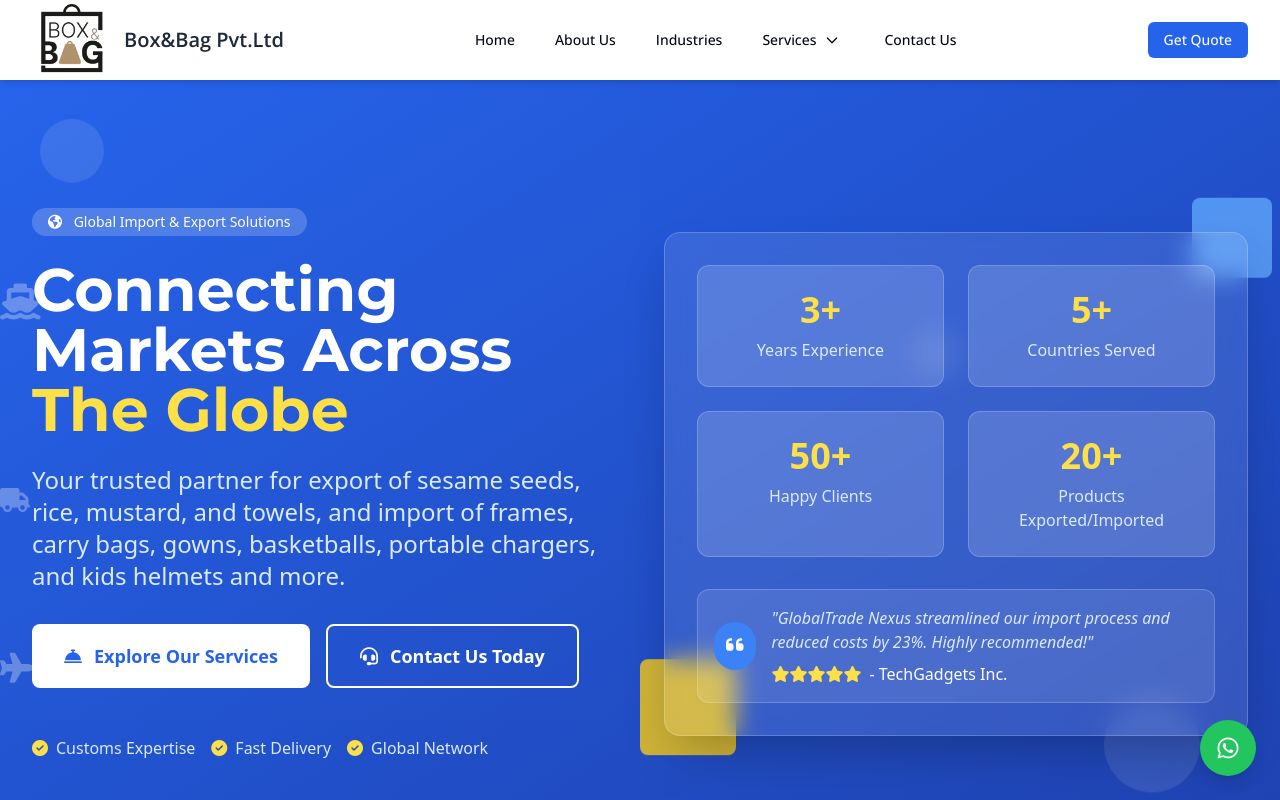
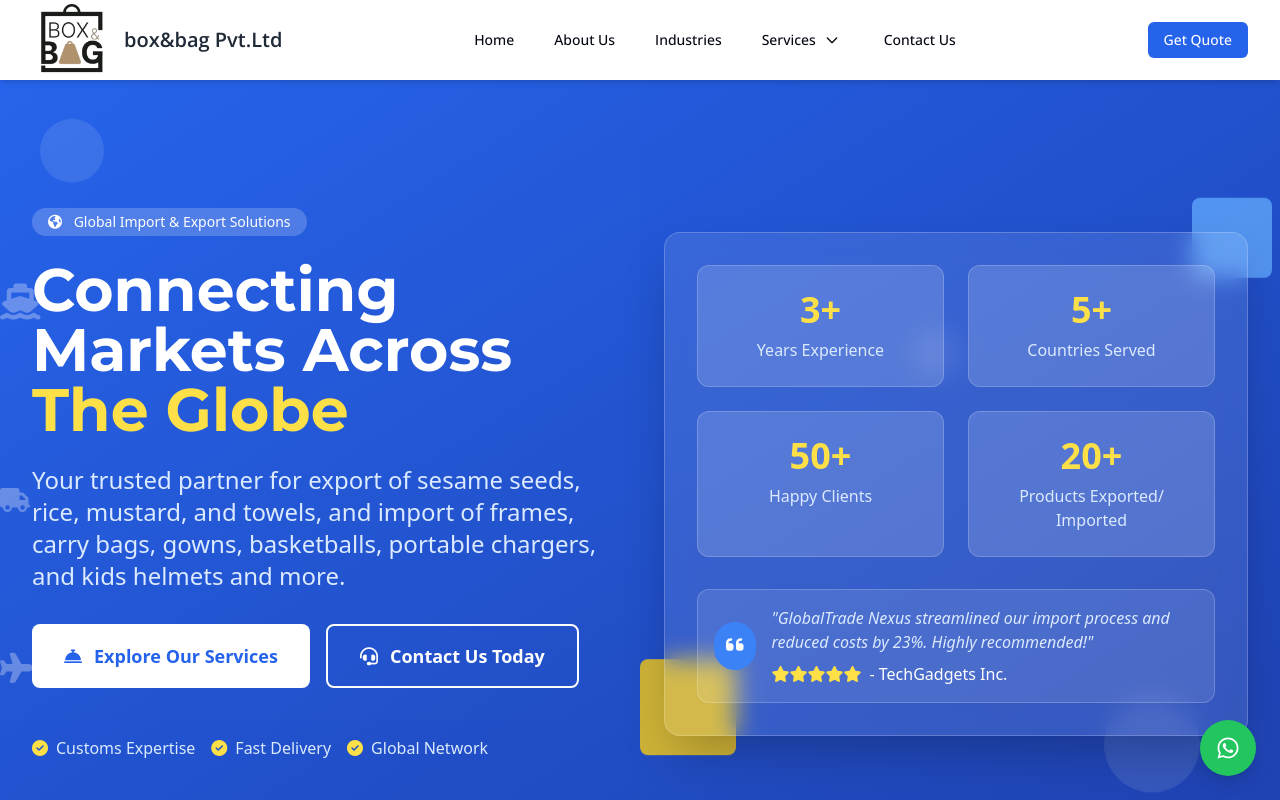
Before and after one commit to Zafar9708/basicandmore, a Next.js app: page / in a window 1280 px wide. Built offline with nearby package versions, Linux system fonts and the light colour scheme.

Commit message:
fixes name in small

```diff
--- a/src/components/Footer.js
+++ b/src/components/Footer.js
@@ -398,7 +398,7 @@ export default function Footer() {
                 </div>
                 <div>
                   <h4 className="font-medium text-blue-800">Email Us</h4>
-                  <a href="mailto:Boxandbagretailindia@gmail.com" className="text-blue-600 hover:text-blue-800">Boxandbagretailindia@gmail.com</a>
+                  <a href="mailto:Boxandbagretailindia@gmail.com" className="text-blue-600 hover:text-blue-800">nutanmakkaar@boxandbag.co.in</a>
                 </div>
               </li>
             </ul>
--- a/src/components/HeroSection.js
+++ b/src/components/HeroSection.js
@@ -315,7 +315,8 @@ export default function HeroSection() {
                     </div>
                     <div className="bg-white bg-opacity-15 p-6 rounded-xl border border-white border-opacity-20 transition duration-300 hover:bg-opacity-25">
                       <div className="text-4xl font-bold text-yellow-300 mb-2">{products}+</div>
-                      <div className="text-blue-100">Products Exported/Imported</div>
+                      <div className="text-blue-100">Products Exported/
+                        <br></br>Imported</div>
                     </div>
                   </div>
 
--- a/src/components/Navbar.js
+++ b/src/components/Navbar.js
@@ -68,7 +68,7 @@ export default function Navbar() {
                 />
               </div>
               <span className="ml-3 text-lg sm:text-xl font-semibold text-gray-800 whitespace-nowrap">
-                Box&Bag Pvt.Ltd
+                box&bag Pvt.Ltd
               </span>
             </Link>
 
```
